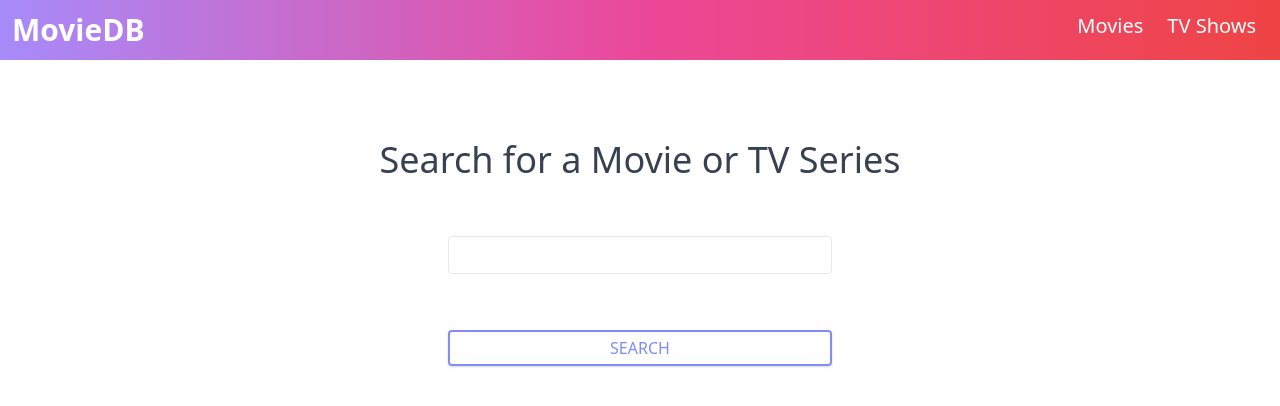
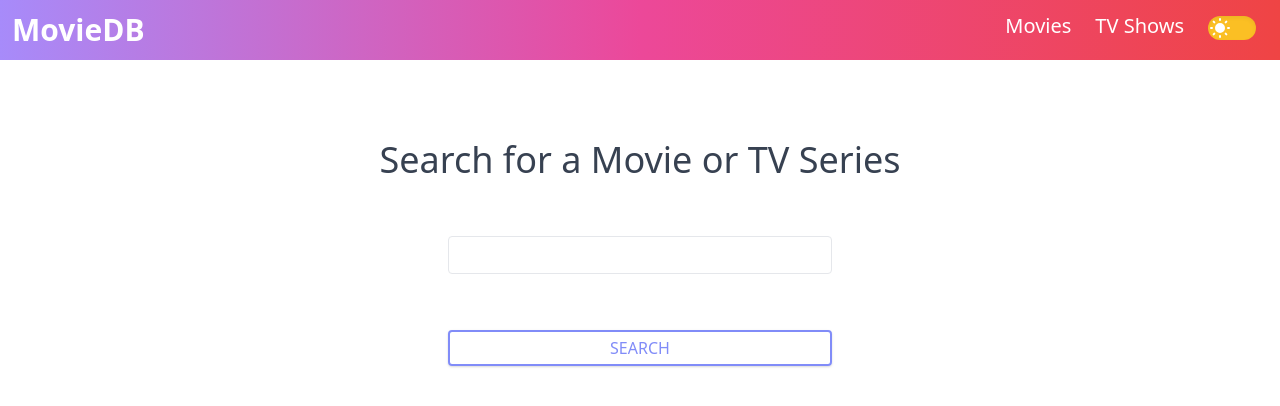
Before and after one commit to jekuuu/portfolio, a React (Create React App) app: page / in a window 1280 px wide. Shown: the top 406 px of the page. Built offline with nearby package versions, Linux system fonts and the light colour scheme.

Commit message:
Added dark mode

```diff
--- a/public/index.html
+++ b/public/index.html
@@ -26,7 +26,7 @@
     -->
     <title>MovieDB | Search a movie</title>
   </head>
-  <body>
+  <body class="dark:bg-gray-800">
     <noscript>You need to enable JavaScript to run this app.</noscript>
     <div id="root"></div>
     <!--
--- a/src/App.js
+++ b/src/App.js
@@ -2,10 +2,10 @@ import React from 'react';
 import { BrowserRouter, Switch, Route } from 'react-router-dom';
 import Home from './Home';
 import MovieDetails from './Movies/MovieDetails';
-import NavBar from './Navbar';
 import MovieHome from './Movies/MovieHome';
 import ShowsHome from './Series/ShowsHome';
 import SeriesDetails from './Series/SeriesDetails';
+import NavBar from './Common/Navbar';
 
 const App = () => {
   return (
--- a/src/Navbar.js
+++ b/src/Common/Navbar.js
@@ -1,8 +1,12 @@
 import React, { useState } from 'react';
 import { NavLink } from 'react-router-dom';
 
+import useDarkModeHook from '../Hooks/useDarkModeHook';
+import ToggleButton from './ToggleButton';
+
 const NavBar = () => {
   const [toggleMenu, setToggleMenu] = useState(false);
+  const [colorTheme, setTheme] = useDarkModeHook();
 
   const handleMenuOnClick = () => {
     setToggleMenu(!toggleMenu);
@@ -17,9 +21,10 @@ const NavBar = () => {
         >
           MovieDB
         </NavLink>
+
         <div className='hidden md:block'>
           <ul className='flex pr-6 '>
-            <li className=''>
+            <li>
               <NavLink
                 to='/movies'
                 className='text-white pr-6 text-xl hover:text-yellow-500'
@@ -27,7 +32,7 @@ const NavBar = () => {
                 Movies
               </NavLink>
             </li>
-            <li className=''>
+            <li>
               <NavLink
                 to='/shows'
                 className='text-white text-xl hover:text-yellow-500'
@@ -35,8 +40,15 @@ const NavBar = () => {
                 TV Shows
               </NavLink>
             </li>
+            <li className='ml-6 text-white rounded-full fill-white mt-1'>
+              <ToggleButton setTheme={setTheme} colorTheme={colorTheme} />
+            </li>
           </ul>
         </div>
+        <div className='items-center justify-end md:hidden '>
+          <ToggleButton setTheme={setTheme} colorTheme={colorTheme} />
+        </div>
+
         <svg
           xmlns='http://www.w3.org/2000/svg'
           fill='none'
@@ -46,16 +58,16 @@ const NavBar = () => {
           onClick={handleMenuOnClick}
         >
           <path
-            stroke-linecap='round'
-            stroke-linejoin='round'
-            stroke-width='2'
+            strokeLinecap='round'
+            strokeLinejoin='round'
+            strokeWidth='2'
             d='M4 6h16M4 12h16M4 18h16'
           />
         </svg>
       </nav>
       {toggleMenu && (
         <ul className=' flex flex-col bg-gradient-to-r from-purple-400 via-pink-500 to-red-500 items-center'>
-          <li className=''>
+          <li>
             <NavLink
               to='/movies'
               className='text-white  pr-6 text-xl hover:text-yellow-500'
@@ -63,7 +75,7 @@ const NavBar = () => {
               Movies
             </NavLink>
           </li>
-          <li className=''>
+          <li>
             <NavLink
               to='/shows'
               className='text-white text-xl hover:text-yellow-500'
@@ -71,6 +83,7 @@ const NavBar = () => {
               TV Shows
             </NavLink>
           </li>
+          <li></li>
         </ul>
       )}
     </>
--- /dev/null
+++ b/src/Common/ToggleButton.css
@@ -0,0 +1,7 @@
+.toggle__dot {
+  transition: all 0.3s ease-in-out;
+}
+
+input:checked ~ .toggle__dot {
+  transform: translateX(100%);
+}
--- /dev/null
+++ b/src/Common/ToggleButton.js
@@ -0,0 +1,54 @@
+import React from 'react';
+import './ToggleButton.css';
+
+const ToggleButton = ({ setTheme, colorTheme }) => {
+  return (
+    <label htmlFor='toogleA' className='flex items-center cursor-pointer'>
+      <div className='relative'>
+        <input
+          id='toogleA'
+          type='checkbox'
+          className='hidden'
+          onClick={() => setTheme(colorTheme)}
+          checked={colorTheme === 'light'}
+        />
+        <div className='w-12 h-6 bg-yellow-400 rounded-full shadow-inner text-yellow-300 items-center'></div>
+        <div className='toggle__dot absolute w-6 h-6 inset-y-0 left-0 items-center'>
+          {colorTheme === 'light' ? (
+            <svg
+              xmlns='http://www.w3.org/2000/svg'
+              className='h-6 w-6 '
+              fill='white'
+              viewBox='0 0 24 24'
+              stroke='white'
+            >
+              <path
+                strokeLinecap='round'
+                strokeLinejoin='round'
+                strokeWidth='2'
+                d='M20.354 15.354A9 9 0 018.646 3.646 9.003 9.003 0 0012 21a9.003 9.003 0 008.354-5.646z'
+              />
+            </svg>
+          ) : (
+            <svg
+              xmlns='http://www.w3.org/2000/svg'
+              className='h-6 w-6 '
+              fill='white'
+              viewBox='0 0 24 24'
+              stroke='white'
+            >
+              <path
+                strokeLinecap='round'
+                strokeLinejoin='round'
+                strokeWidth='2'
+                d='M12 3v1m0 16v1m9-9h-1M4 12H3m15.364 6.364l-.707-.707M6.343 6.343l-.707-.707m12.728 0l-.707.707M6.343 17.657l-.707.707M16 12a4 4 0 11-8 0 4 4 0 018 0z'
+              />
+            </svg>
+          )}
+        </div>
+      </div>
+    </label>
+  );
+};
+
+export default ToggleButton;
--- /dev/null
+++ b/src/Hooks/useDarkModeHook.js
@@ -0,0 +1,15 @@
+// eslint-disable-next-line
+import React, { useState, useEffect } from 'react';
+
+const useDarkModeHook = () => {
+  const [theme, setTheme] = useState('light');
+  const colorTheme = theme === 'light' ? 'dark' : 'light';
+  useEffect(() => {
+    const root = window.document.documentElement;
+    root.classList.remove(colorTheme);
+    root.classList.add(theme);
+  }, [theme, colorTheme]);
+  return [colorTheme, setTheme];
+};
+
+export default useDarkModeHook;
--- a/tailwind.config.js
+++ b/tailwind.config.js
@@ -1,6 +1,6 @@
 module.exports = {
   purge: ['./src/**/*.{js,jsx,ts,tsx}', './public/index.html'],
-  darkMode: false, // or 'media' or 'class'
+  darkMode: 'class', // or 'media' or 'class'
   theme: {
     extend: {},
   },
```
